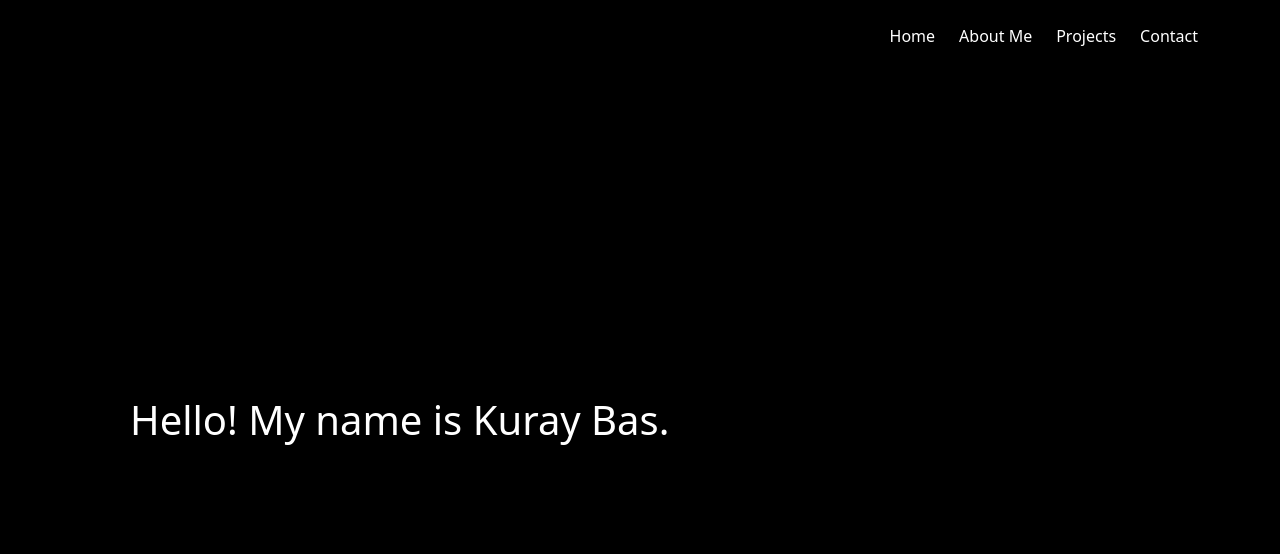
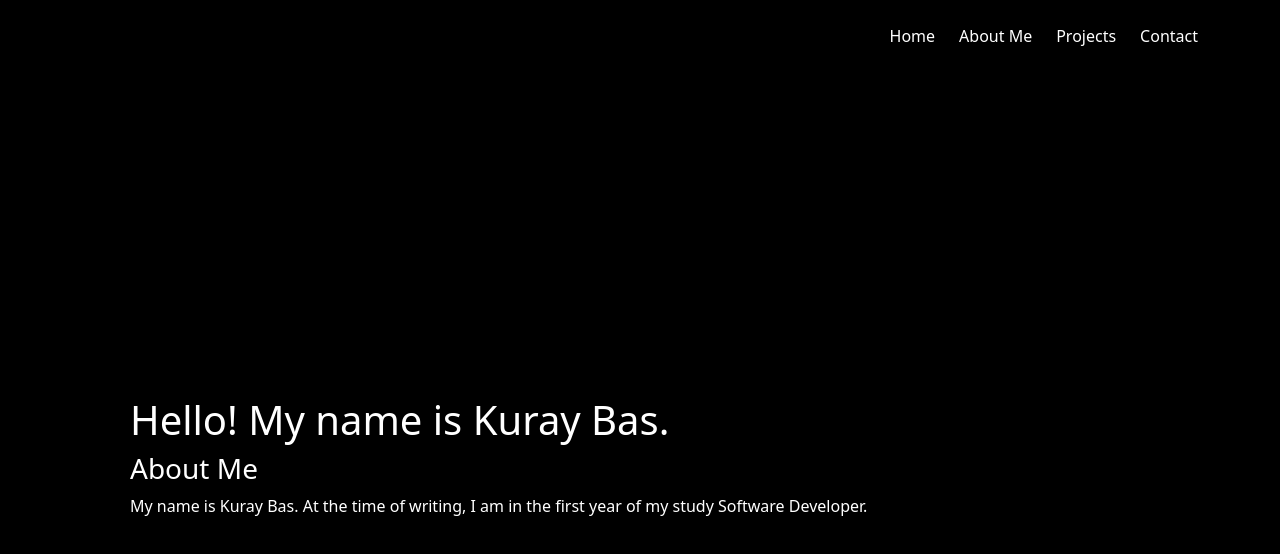
Before and after one commit to JustKurayy/JustKurayy.github.io, a plain HTML site: page index.html in a window 1280 px wide. Drawn offline with nearby package versions, Linux system fonts and the light colour scheme.

Commit message:
about me

```diff
--- a/index.html
+++ b/index.html
@@ -30,8 +30,9 @@
                 </div>
             </section>
 
-            <section id="aboutme">
-
+            <section id="aboutme" class="ms-5">
+                <h3>About Me</h3>
+                <p>My name is Kuray Bas. At the time of writing, I am in the first year of my study Software Developer. </p>
             </section>
         </div>
     </div>
```
